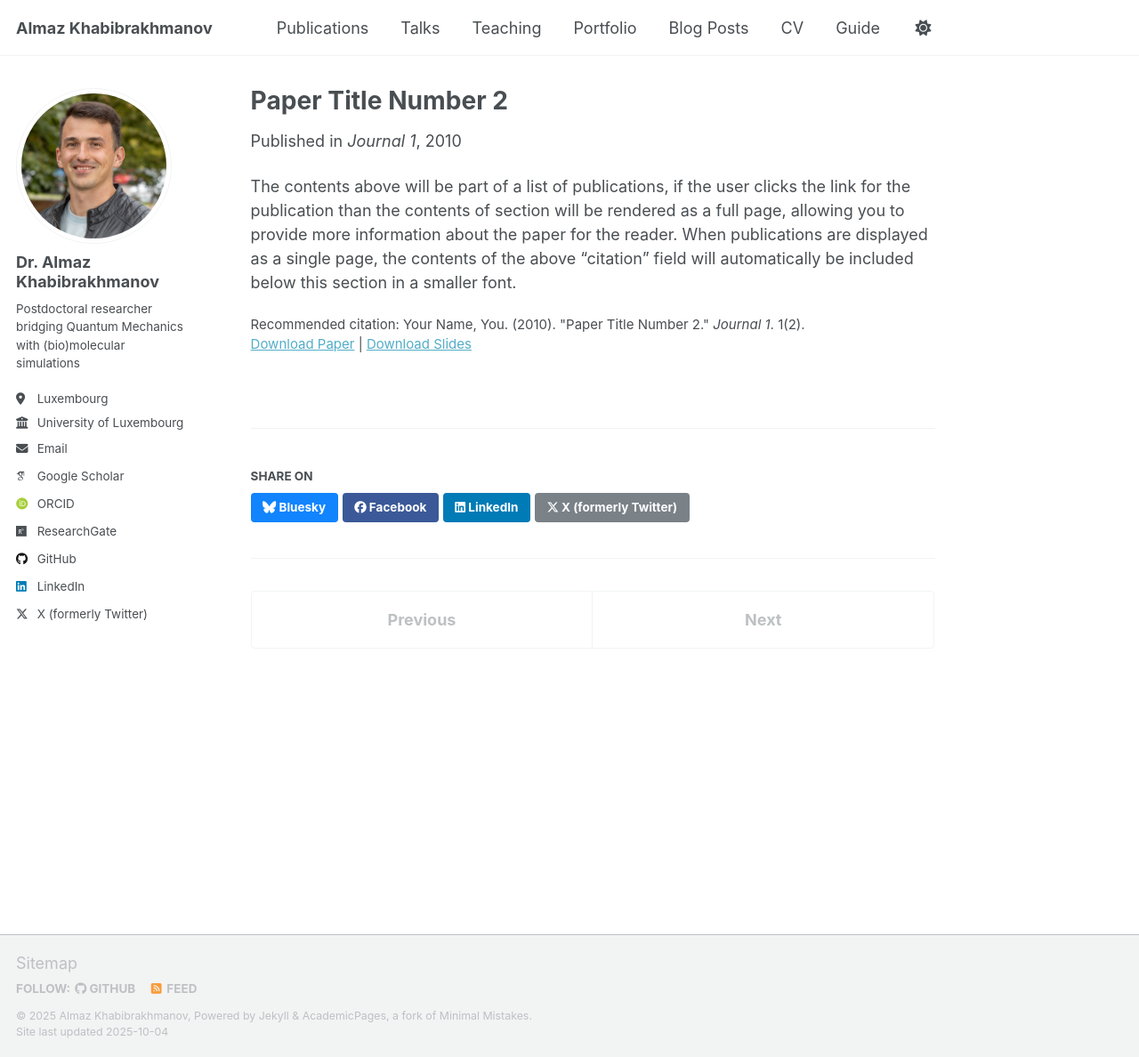
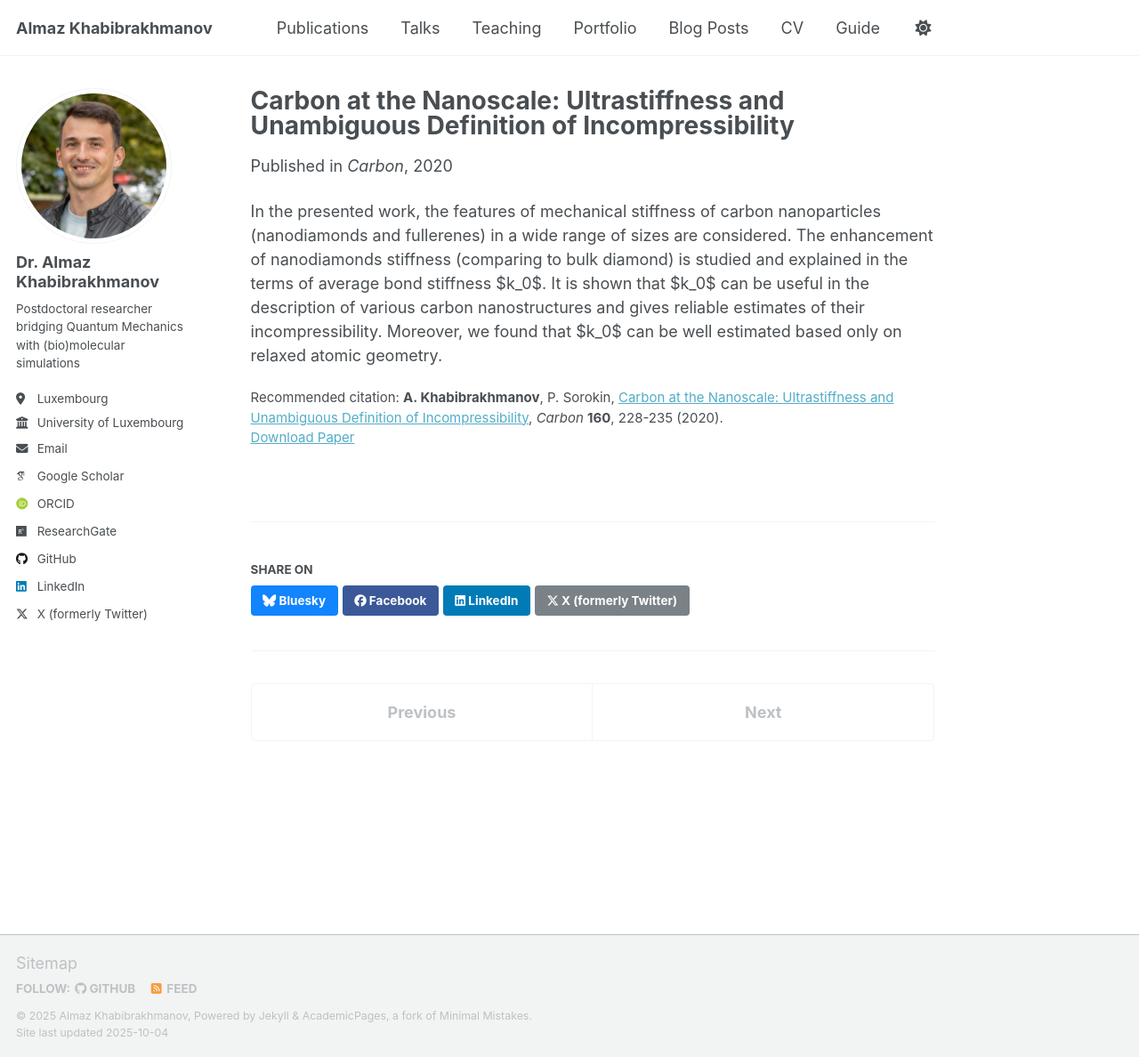
Before and after one commit to almaz-khabibrakhmanov/almaz-khabibrakhmanov.github.io, a Jekyll site: the page built from _publications/2010-10-01-paper-title-number-2.md, in a window 1280 px wide and 1188 px high. Shown: the whole window at 89% size. Built offline with Jekyll 4.4.1, drawn with Linux system fonts in a browser that asks for light colours; some web fonts are replaced; a script that is not in the unit is left out.

Commit message:
Update 2010-10-01-paper-title-number-2.md

```diff
--- a/_publications/2010-10-01-paper-title-number-2.md
+++ b/_publications/2010-10-01-paper-title-number-2.md
@@ -1,14 +1,13 @@
 ---
-title: "Paper Title Number 2"
+title: "Carbon at the Nanoscale: Ultrastiffness and Unambiguous Definition of Incompressibility"
 collection: publications
 category: manuscripts
-permalink: /publication/2010-10-01-paper-title-number-2
-excerpt: 'This paper is about the number 2. The number 3 is left for future work.'
-date: 2010-10-01
-venue: 'Journal 1'
-slidesurl: 'http://academicpages.github.io/files/slides2.pdf'
-paperurl: 'http://academicpages.github.io/files/paper2.pdf'
-citation: 'Your Name, You. (2010). &quot;Paper Title Number 2.&quot; <i>Journal 1</i>. 1(2).'
+permalink: /publication/2020-Nanodiamonds-Carbon
+excerpt: 'In this work, I computed bulk modulus of nanodiamonds using classical interatomic potentials. The predicted enhancement of stiffness due to quantum confinement effects is within the experimentally (Raman spectroscopy) measured range.'
+date: 2020-04-30
+venue: 'Carbon'
+#slidesurl: 'https://doi.org/10.1016/j.diamond.2019.04.033'
+paperurl: 'http://almaz-khabibrakhmanov.github.io/files/papers/2020-Nanodiamonds-Carbon.pdf'
+citation: '<b>A. Khabibrakhmanov</b>, P. Sorokin, <a href="https://doi.org/10.1016/j.carbon.2019.12.071">Carbon at the Nanoscale: Ultrastiffness and Unambiguous Definition of Incompressibility</a>, <i>Carbon</i> <b>160</b>, 228-235 (2020).'
 ---
-
-The contents above will be part of a list of publications, if the user clicks the link for the publication than the contents of section will be rendered as a full page, allowing you to provide more information about the paper for the reader. When publications are displayed as a single page, the contents of the above "citation" field will automatically be included below this section in a smaller font.
+In the presented work, the features of mechanical stiffness of carbon nanoparticles (nanodiamonds and fullerenes) in a wide range of sizes are considered. The enhancement of nanodiamonds stiffness (comparing to bulk diamond) is studied and explained in the terms of average bond stiffness $k_0$. It is shown that $k_0$ can be useful in the description of various carbon nanostructures and gives reliable estimates of their incompressibility. Moreover, we found that $k_0$ can be well estimated based only on relaxed atomic geometry.
```
